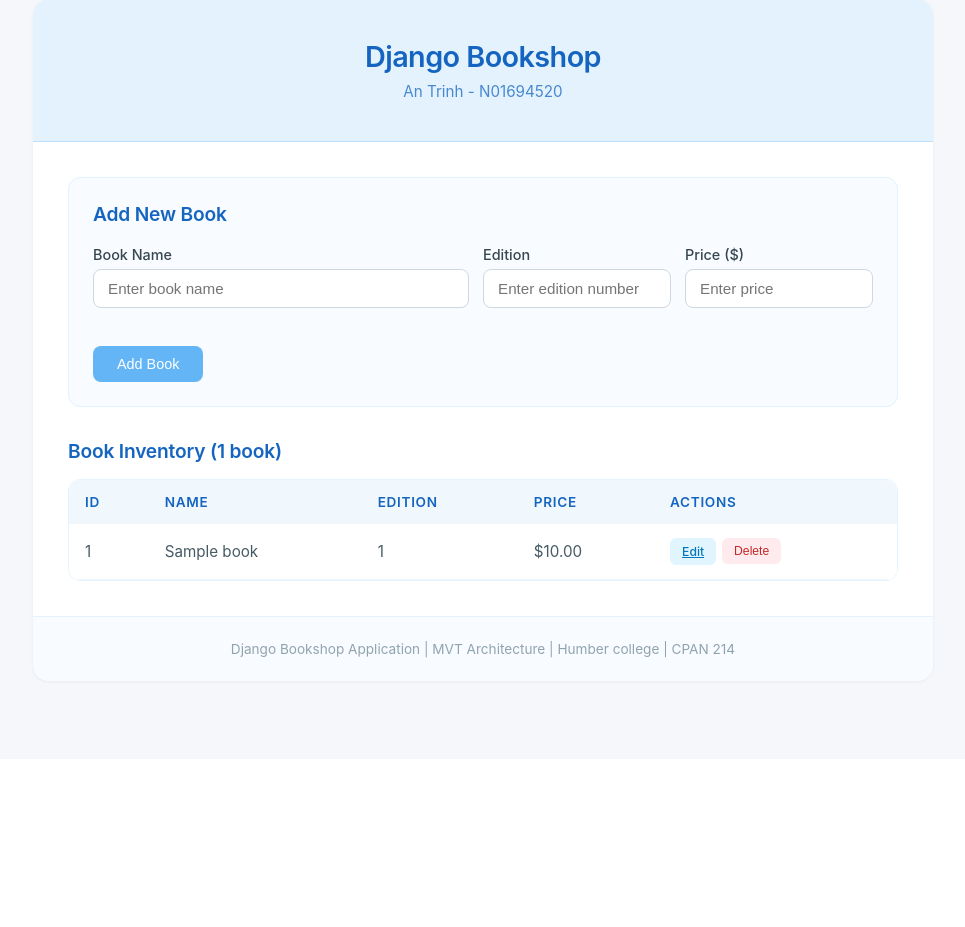
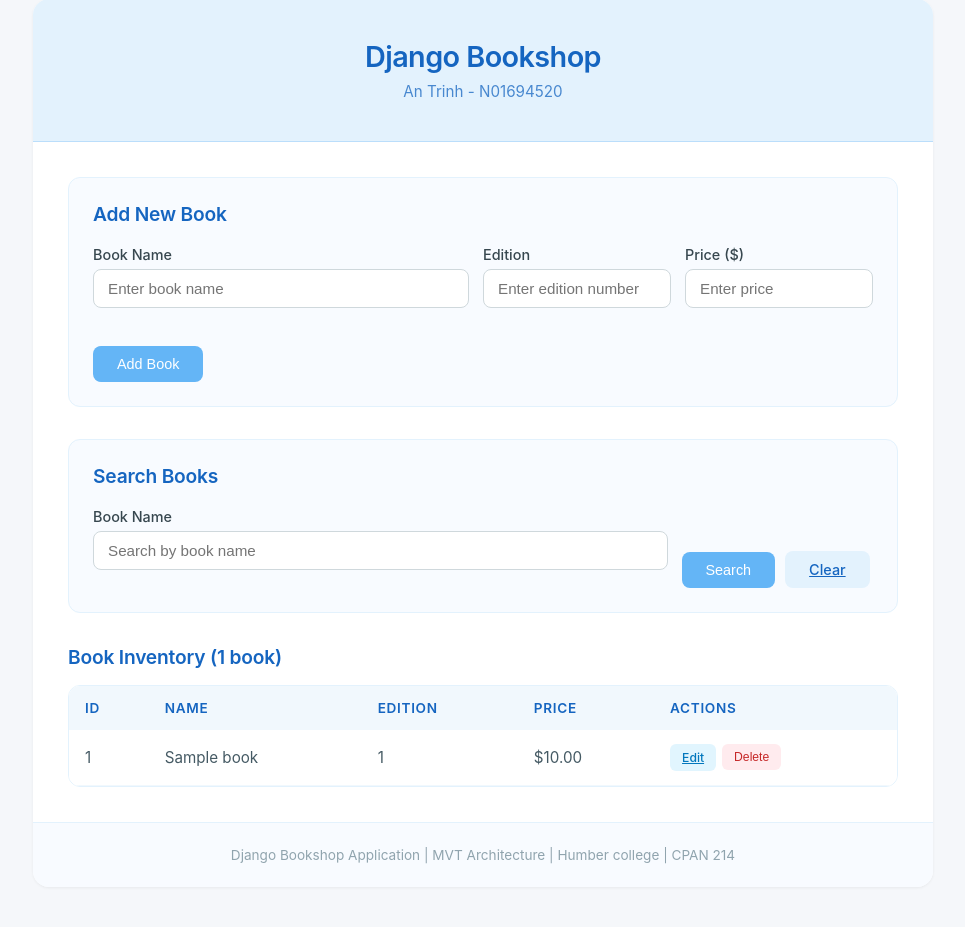
Before and after one commit to antrinh177/DjangoBookshop, a Django app: page / in a window 1280 px wide. Shown: the part 41-968 px from the top of the page, without its empty margins (157-1122 px from the left). Before the commit the page ends 724 px from the top, so only its background shows below. Run offline with Django 4.2, Linux system fonts and the light colour scheme; tables that the repository leaves empty hold one stand-in row (values such as "Sample post").

Commit message:
add search function

```diff
--- a/shop/templates/shop/index.html
+++ b/shop/templates/shop/index.html
@@ -372,9 +372,32 @@
                 </form>
             </div>
 
+            <!-- Search Section -->
+            <div class="form-section">
+                <h2> Search Books</h2>
+                <form method="get" action="{% url 'index' %}" id="searchForm">
+                    <div class="form-row" style="grid-template-columns: 3fr 1fr;">
+                        <div class="form-group">
+                            <label for="search">Book Name</label>
+                            <input type="text" id="search" name="search" class="form-control"
+                                   placeholder="Search by book name" value="{{ search_query }}">
+                        </div>
+
+                        <div class="form-actions" style="align-items: flex-end; margin-top: 0;">
+                            <button type="submit" class="btn btn-primary"> Search</button>
+                            <a href="{% url 'index' %}" class="btn btn-secondary"> Clear</a>
+                        </div>
+                    </div>
+                </form>
+            </div>
+
             <!-- Books Table -->
             <div class="table-section">
-                <h2> Book Inventory ({{ books.count }} book{{ books.count|pluralize }})</h2>
+                <h2> Book Inventory ({{ books.count }} book{{ books.count|pluralize }})
+                    {% if search_query %}
+                    <span style="font-size: 0.85em; color: #64b5f6; font-weight: normal;">- Filtered</span>
+                    {% endif %}
+                </h2>
 
                 {% if books %}
                 <div class="table-wrapper">
@@ -416,8 +439,13 @@
                     <svg xmlns="http://www.w3.org/2000/svg" fill="none" viewBox="0 0 24 24" stroke="currentColor">
                         <path stroke-linecap="round" stroke-linejoin="round" stroke-width="2" d="M12 6.253v13m0-13C10.832 5.477 9.246 5 7.5 5S4.168 5.477 3 6.253v13C4.168 18.477 5.754 18 7.5 18s3.332.477 4.5 1.253m0-13C13.168 5.477 14.754 5 16.5 5c1.747 0 3.332.477 4.5 1.253v13C19.832 18.477 18.247 18 16.5 18c-1.746 0-3.332.477-4.5 1.253" />
                     </svg>
+                    {% if search_query %}
+                    <h3>No books found matching "{{ search_query }}"</h3>
+                    <p>Try a different search term or <a href="{% url 'index' %}" style="color: #42a5f5;">clear the search</a></p>
+                    {% else %}
                     <h3>No books in the inventory</h3>
                     <p>Add your first book using the form above!</p>
+                    {% endif %}
                 </div>
                 {% endif %}
             </div>
--- a/shop/views.py
+++ b/shop/views.py
@@ -30,6 +30,7 @@
 
     This view handles:
     - GET: Display all books and the form
+    - GET with search parameters: Filter books by search criteria
     - POST with 'add': Create a new book
     - POST with 'update': Update an existing book
     - POST with 'delete': Delete a book
@@ -109,11 +110,19 @@
     # Retrieve all books from database using ORM (no raw SQL)
     books = Book.objects.all().order_by('id')
 
+    # Handle search functionality
+    search_query = request.GET.get('search', '').strip()
+
+    # Apply search filter if provided
+    if search_query:
+        books = books.filter(name__icontains=search_query)
+
     # Prepare context data for template
     context = {
         'books': books,
         'form': form,
         'selected_book': selected_book,
+        'search_query': search_query,
     }
 
     return render(request, 'shop/index.html', context)
```
